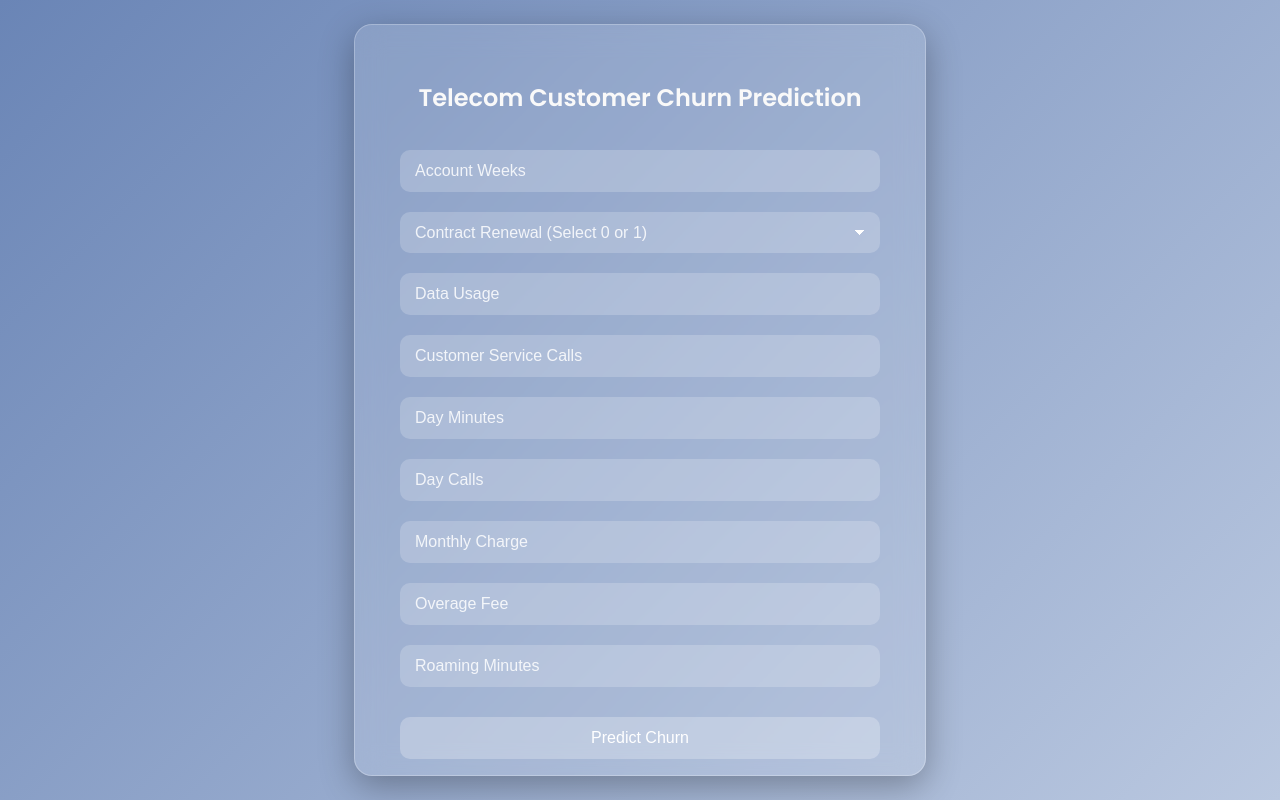
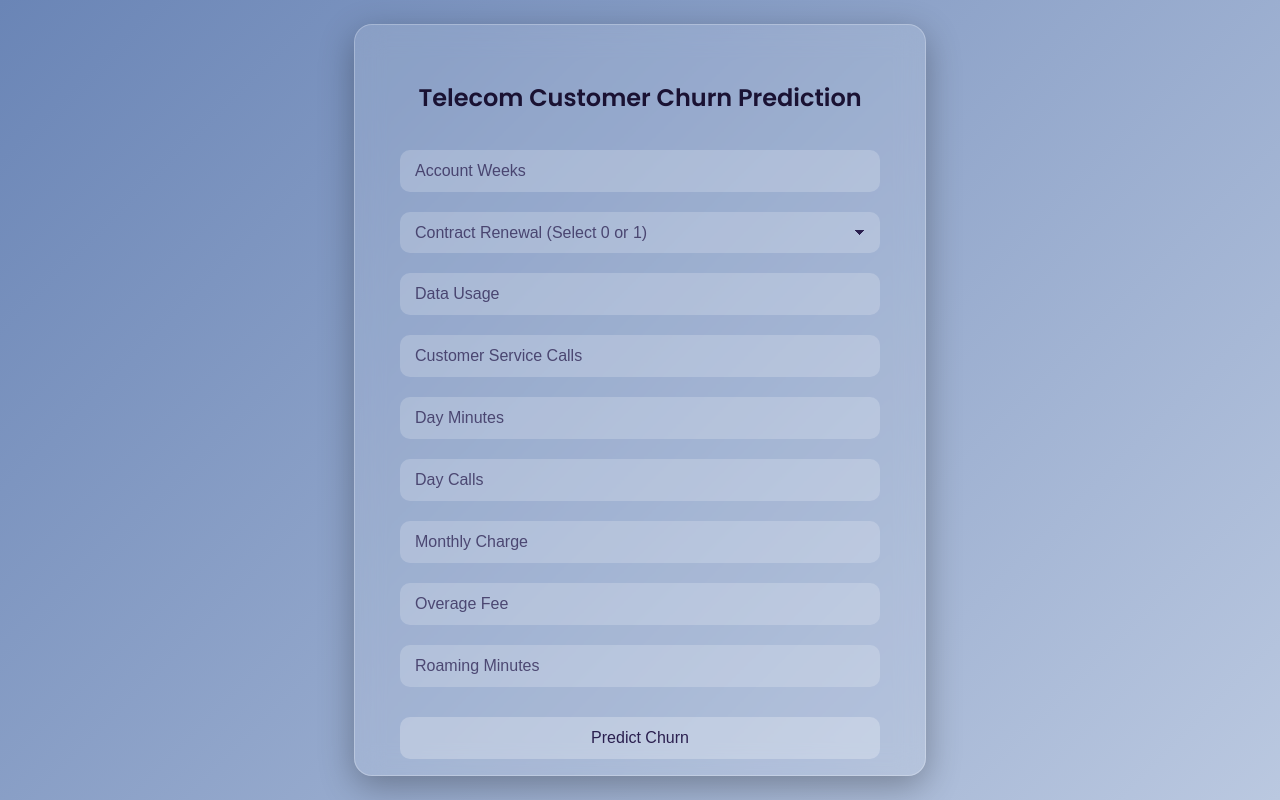
Before and after one commit to Devanshpratapsingh28/Telecom-Churn-SE, a Flask app: page / in a window 1280 px wide. Run offline with Flask 3, Linux system fonts and the light colour scheme.

Commit message:
updated style.css

```diff
--- a/static/style.css
+++ b/static/style.css
@@ -1,7 +1,7 @@
 body {
   font-family: "Poppins", sans-serif;
   background: linear-gradient(135deg, #6a85b6, #bac8e0);
-  color: #fff;
+  color: #2a1f4f;
   margin: 0;
   padding: 0;
   display: flex;
@@ -29,7 +29,7 @@ body {
   transition: all 0.3s ease;
 }
 
-/* Scrollbar hidden unless hovered */
+/* Custom Scrollbar */
 .glass-container::-webkit-scrollbar {
   width: 8px;
   opacity: 0;
@@ -51,11 +51,11 @@ body {
 
 h2 {
   margin-bottom: 25px;
-  color: #f9f9f9;
+  color: #1a1233;
   font-weight: 600;
 }
 
-/* Inputs and dropdown (common style) */
+/* Inputs and dropdowns */
 input[type="text"],
 input[type="number"],
 select {
@@ -67,7 +67,7 @@ select {
   font-size: 16px;
   outline: none;
   background: rgba(255, 255, 255, 0.2);
-  color: #fff;
+  color: #2a1f4f;
   box-sizing: border-box;
   appearance: none;
   -webkit-appearance: none;
@@ -77,13 +77,13 @@ select {
 /* Placeholder & dropdown text */
 input::placeholder,
 select {
-  color: rgba(255, 255, 255, 0.85);
+  color: rgba(42, 31, 79, 0.75);
 }
 
-/* Custom dropdown arrow */
+/* Dropdown arrow */
 select {
-  background-image: linear-gradient(45deg, transparent 50%, #fff 50%),
-                    linear-gradient(135deg, #fff 50%, transparent 50%);
+  background-image: linear-gradient(45deg, transparent 50%, #2a1f4f 50%),
+                    linear-gradient(135deg, #2a1f4f 50%, transparent 50%);
   background-position: calc(100% - 20px) calc(1em + 2px),
                        calc(100% - 15px) calc(1em + 2px);
   background-size: 5px 5px, 5px 5px;
@@ -96,7 +96,6 @@ input[type=number]::-webkit-outer-spin-button {
   -webkit-appearance: none;
   margin: 0;
 }
-
 input[type=number] {
   -moz-appearance: textfield;
 }
@@ -104,7 +103,7 @@ input[type=number] {
 /* Submit button */
 input[type="submit"] {
   background-color: rgba(255, 255, 255, 0.25);
-  color: #fff;
+  color: #2a1f4f;
   padding: 12px;
   margin-top: 20px;
   border: none;
@@ -119,7 +118,7 @@ input[type="submit"]:hover {
   background-color: rgba(255, 255, 255, 0.45);
 }
 
-/* Results and messages */
+/* Result messages */
 .result {
   margin-top: 25px;
   font-size: 18px;
@@ -134,11 +133,12 @@ input[type="submit"]:hover {
   color: #00e687;
 }
 
+/* Links */
 a {
   display: inline-block;
   margin-top: 20px;
   text-decoration: none;
-  color: #fff;
+  color: #2a1f4f;
   background: rgba(255, 255, 255, 0.25);
   padding: 10px 20px;
   border-radius: 10px;
@@ -149,6 +149,7 @@ a:hover {
   background: rgba(255, 255, 255, 0.45);
 }
 
+/* Error text */
 .error {
   color: #ff4d4d;
   font-weight: bold;
```
